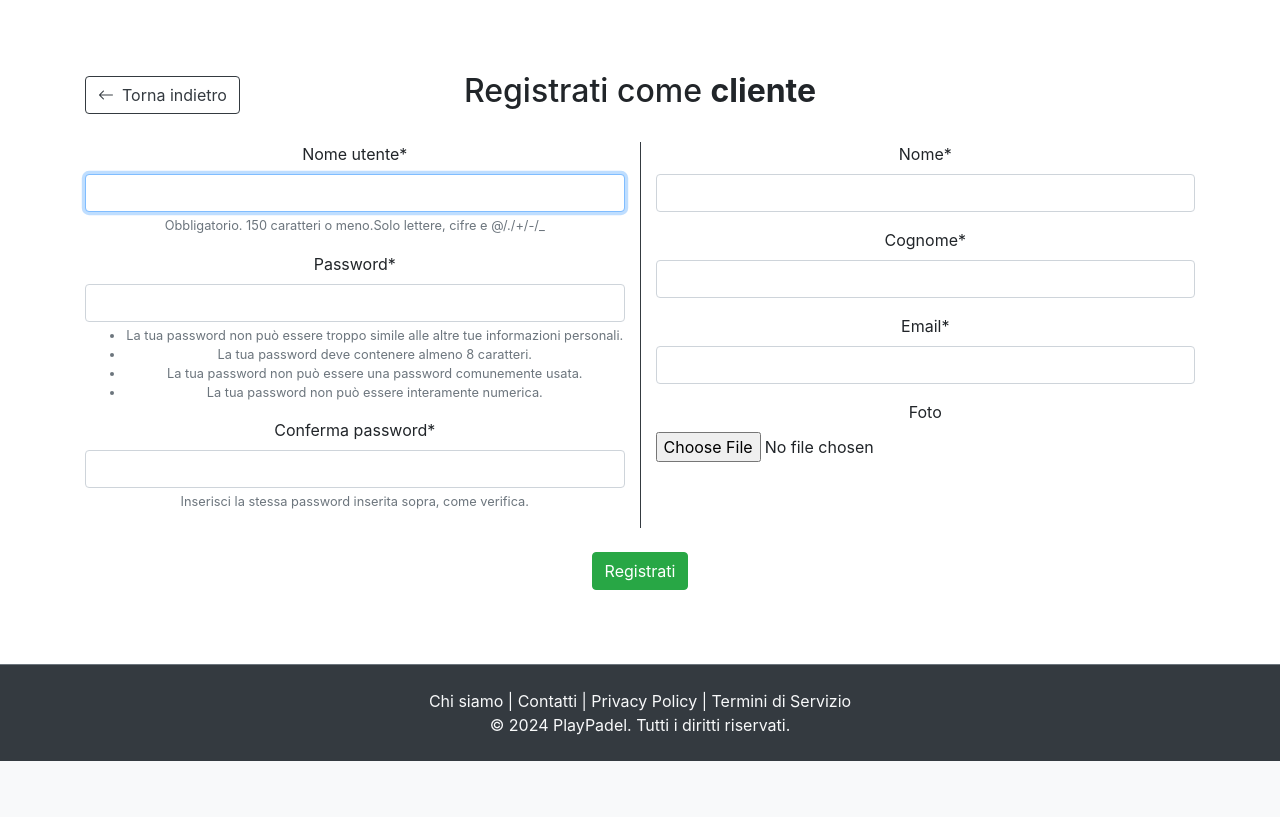
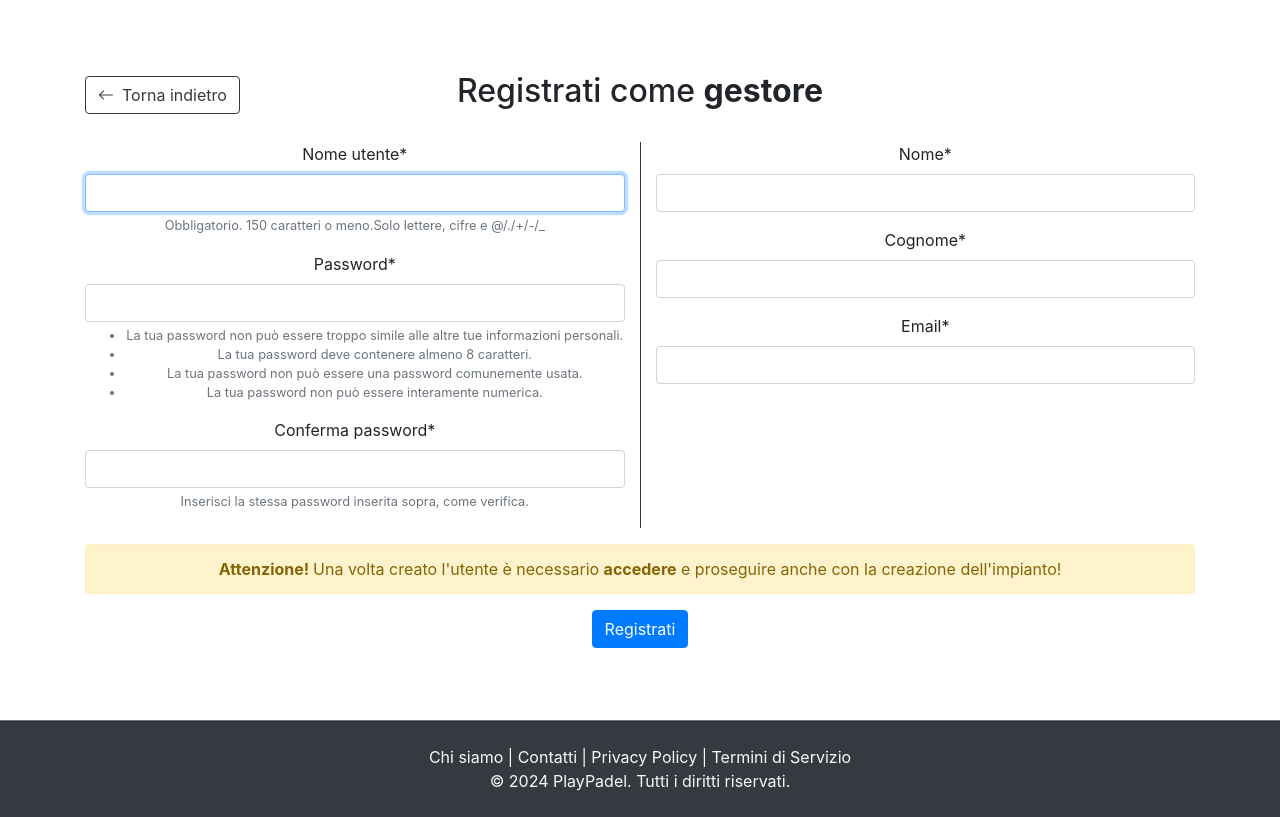
Before and after one commit to giammy02/progTW, a Django app: page /accounts/signup/gestore/ in a window 1280 px wide. Shown: the part 71-888 px from the top of the page. Before the commit the page ends 832 px from the top, so only its background shows below. Run offline with Django 4.2, Linux system fonts and the light colour scheme; some libraries are stand-ins or nearby versions.

Commit message:
Fixed modular signup for distinct user case

```diff
--- a/playPadel/templates/registration/signup_form.html
+++ b/playPadel/templates/registration/signup_form.html
@@ -37,9 +37,6 @@
                         <div class="form-group">
                             {{ user_form2.email|as_crispy_field }}
                         </div>
-                        <div class="form-group">
-                            {{ user_form2.foto|as_crispy_field }}
-                        </div>
                     </div>
                 </div>
                 {% if user_type == 'cliente' %}
--- a/playPadel/website/forms.py
+++ b/playPadel/website/forms.py
@@ -15,13 +15,11 @@
     first_name = forms.CharField(required=True, label="Nome")
     last_name = forms.CharField(required=True, label="Cognome")
     email = forms.EmailField(required=True, label="Email")
+    foto = forms.FileInput(attrs={'class': 'form-control-file'})
 
     class Meta:
         model = Users
         fields = ['first_name', 'last_name', 'email', 'foto']
-        widgets = {
-            'foto': forms.FileInput(attrs={'class': 'form-control-file'}),
-        }
 
 
 # Form per la creazione di un nuovo impianto
--- a/playPadel/website/views/website.py
+++ b/playPadel/website/views/website.py
@@ -39,9 +39,9 @@
 
 
 def registrazione_utente(request):
-    if request.user.is_staff:
+    if request.path == '/accounts/signup/gestore/':
         user_type = 'gestore'
-    else:
+    elif request.path == '/accounts/signup/cliente/':
         user_type = 'cliente'
 
     if request.method == 'POST':
@@ -51,27 +51,34 @@
         if user_form.is_valid() and user_form2.is_valid():
             # Salva l'utente
             user = user_form.save(commit=False)
-            user.is_cliente = True
-            user.save()
+            if user_type == 'gestore':
+                user.is_staff = True
 
             user.first_name = user_form2.cleaned_data['first_name']
             user.last_name = user_form2.cleaned_data['last_name']
             user.email = user_form2.cleaned_data['email']
+            user.foto = user_form2.cleaned_data['foto']
             user.save()
 
-            messages.success(request, 'Registrazione completata con successo!')
-            return redirect('login')
+            if user_type == 'gestore':
+                messages.info(request, "Registrazione avvenuta! Proseguire con il login per creare l'impianto")
+                return redirect('website:gestore:crea_impianto_gestore')
+            else:
+                messages.success(request, 'Registrazione completata con successo!')
+                return redirect('login')
         else:
             messages.error(request, 'Si è verificato un errore durante la fase di registrazione!')
     else:
         user_form = UserSignUpForm()
         user_form2 = Step2UserForm()
 
-    return render(request, 'registration/signup_form.html', {
+    context = {
         'user_type': user_type,
         'user_form': user_form,
         'user_form2': user_form2
-    })
+    }
+
+    return render(request, 'registration/signup_form.html', context)
 
 
 @login_required
```
Also changed, not shown: playPadel/static/img/media/GoPro.png (added).
